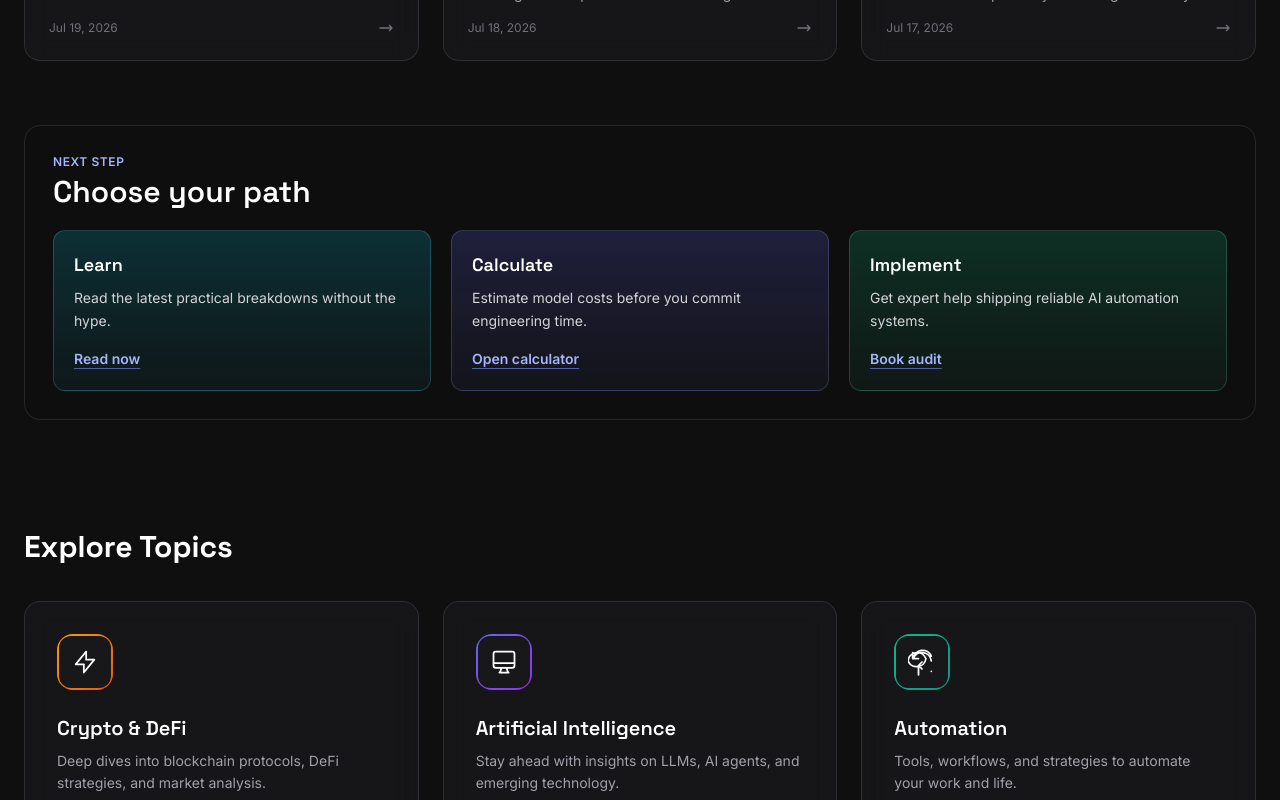
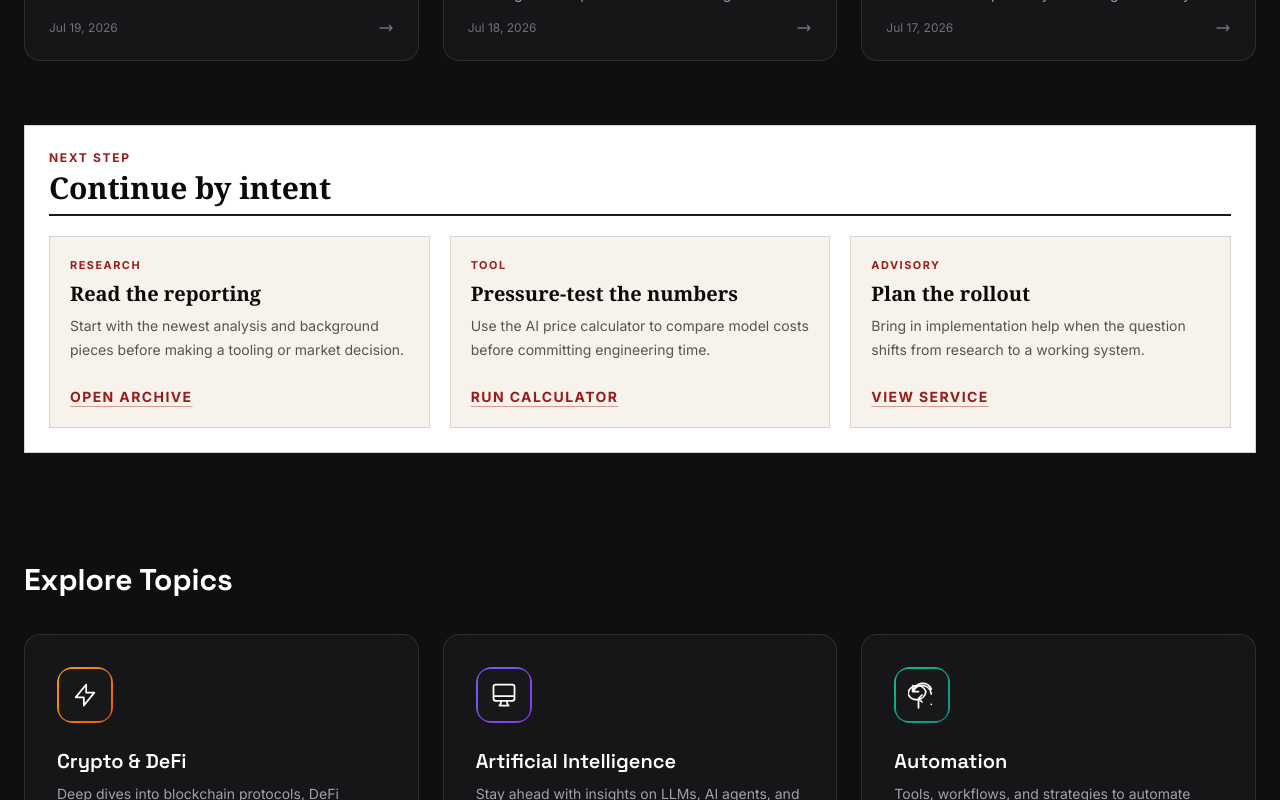
Before and after one commit to kevinthelobster/decryptica, a Next.js app: page / in a window 1280 px wide. Shown: the part 1240-2040 px from the top of the page. Built offline with nearby package versions, Linux system fonts and the light colour scheme; no server answers; the database is empty.

Commit message:
Update intent router presentation

```diff
--- a/app/components/IntentRouter.tsx
+++ b/app/components/IntentRouter.tsx
@@ -21,7 +21,7 @@ interface IntentCard {
   title: string;
   description: string;
   href: string;
-  className: string;
+  kicker: string;
 }
 
 export default function IntentRouter({
@@ -54,36 +54,36 @@ export default function IntentRouter({
   const cards: IntentCard[] = [
     {
       id: 'learn',
-      title: 'Learn',
-      description: 'Read the latest practical breakdowns without the hype.',
+      title: 'Read the reporting',
+      description: 'Start with the newest analysis and background pieces before making a tooling or market decision.',
       href: learnHref,
-      className: 'from-cyan-500/20 to-cyan-400/5 border-cyan-300/20',
+      kicker: 'Research',
     },
     {
       id: 'calculate',
-      title: 'Calculate',
-      description: 'Estimate model costs before you commit engineering time.',
+      title: 'Pressure-test the numbers',
+      description: 'Use the AI price calculator to compare model costs before committing engineering time.',
       href: '/tools/ai-price-calculator',
-      className: 'from-indigo-500/20 to-indigo-400/5 border-indigo-300/20',
+      kicker: 'Tool',
     },
     {
       id: 'implement',
-      title: 'Implement',
-      description: 'Get expert help shipping reliable AI automation systems.',
+      title: 'Plan the rollout',
+      description: 'Bring in implementation help when the question shifts from research to a working system.',
       href: '/services/ai-automation-consulting',
-      className: 'from-emerald-500/20 to-emerald-400/5 border-emerald-300/20',
+      kicker: 'Advisory',
     },
   ];
 
   return (
     <section
-      className={`rounded-2xl border border-zinc-800 bg-zinc-950/70 ${variant === 'compact' ? 'p-4 md:p-5' : 'p-5 md:p-7'}`}
+      className={`border border-stone-300 bg-white ${variant === 'compact' ? 'p-4 md:p-5' : 'p-5 md:p-6'}`}
       aria-label="Intent router"
     >
-      <div className="mb-4 md:mb-5">
-        <p className="text-xs font-semibold uppercase tracking-wider text-indigo-300">Next Step</p>
-        <h2 className={`${variant === 'compact' ? 'text-xl' : 'text-2xl md:text-3xl'} mt-1 font-display font-semibold text-white`}>
-          Choose your path
+      <div className="mb-4 border-b-2 border-stone-900 pb-2 md:mb-5">
+        <p className="text-xs font-bold uppercase tracking-[0.14em] text-red-800">Next step</p>
+        <h2 className={`${variant === 'compact' ? 'text-xl' : 'text-2xl md:text-3xl'} mt-1 font-serif font-black text-stone-950`}>
+          Continue by intent
         </h2>
       </div>
 
@@ -91,17 +91,18 @@ export default function IntentRouter({
         {cards.map((card) => (
           <article
             key={card.id}
-            className={`rounded-xl border bg-gradient-to-b ${card.className} p-4 md:p-5`}
+            className="flex min-h-[12rem] flex-col border border-stone-300 bg-[#f7f3ec] p-4 md:p-5"
           >
-            <h3 className="font-display text-lg font-semibold text-white">{card.title}</h3>
-            <p className="mt-2 text-sm leading-relaxed text-zinc-300">{card.description}</p>
+            <p className="text-[0.68rem] font-bold uppercase tracking-[0.14em] text-red-800">{card.kicker}</p>
+            <h3 className="mt-2 font-serif text-xl font-black leading-tight text-stone-950">{card.title}</h3>
+            <p className="mt-2 text-sm leading-6 text-stone-600">{card.description}</p>
             <TrackedLink
               href={card.href}
-              className="mt-4 inline-flex items-center gap-1 text-sm font-semibold text-indigo-300 underline decoration-indigo-400/60 underline-offset-4 hover:text-indigo-200 focus-visible:outline-none focus-visible:ring-2 focus-visible:ring-indigo-400 focus-visible:ring-offset-2 focus-visible:ring-offset-zinc-950"
+              className="mt-auto inline-flex pt-4 text-sm font-bold uppercase tracking-[0.1em] text-red-800 underline decoration-red-800/40 underline-offset-4 hover:text-red-950 focus-visible:outline-none focus-visible:ring-2 focus-visible:ring-red-800 focus-visible:ring-offset-2 focus-visible:ring-offset-white"
               eventType="cta_click"
               metadata={{ location, cta: card.id, category }}
             >
-              {card.id === 'learn' ? 'Read now' : card.id === 'calculate' ? 'Open calculator' : 'Book audit'}
+              {card.id === 'learn' ? 'Open archive' : card.id === 'calculate' ? 'Run calculator' : 'View service'}
             </TrackedLink>
           </article>
         ))}
--- a/app/components/SubscribeForm.tsx
+++ b/app/components/SubscribeForm.tsx
@@ -50,7 +50,7 @@ export default function SubscribeForm() {
   }
 
   return (
-    <form onSubmit={handleSubmit} className="flex flex-col sm:flex-row gap-3 max-w-md">
+    <form onSubmit={handleSubmit} className="flex max-w-md min-w-0 flex-col gap-3">
       <input
         type="email"
         value={email}
@@ -58,7 +58,7 @@ export default function SubscribeForm() {
         placeholder="your@email.com"
         required
         disabled={status === 'loading'}
-        className="flex-1 px-5 py-3 rounded-full bg-white/10 backdrop-blur-sm border border-white/20 text-white placeholder:text-indigo-200 focus:outline-none focus:ring-2 focus:ring-white/30 transition-all disabled:opacity-50"
+        className="min-w-0 flex-1 px-5 py-3 rounded-full bg-white/10 backdrop-blur-sm border border-white/20 text-white placeholder:text-indigo-200 focus:outline-none focus:ring-2 focus:ring-white/30 transition-all disabled:opacity-50"
         onFocus={() => {
           trackEvent({
             type: 'form_start',
@@ -69,7 +69,7 @@ export default function SubscribeForm() {
       <button
         type="submit"
         disabled={status === 'loading'}
-        className="px-8 py-3 rounded-full bg-white text-indigo-600 font-semibold hover:bg-indigo-50 transition-colors disabled:opacity-50 disabled:cursor-not-allowed flex items-center justify-center gap-2"
+        className="flex items-center justify-center gap-2 rounded-full bg-white px-8 py-3 font-semibold text-indigo-600 transition-colors hover:bg-indigo-50 disabled:cursor-not-allowed disabled:opacity-50"
       >
         {status === 'loading' ? (
           <>
```
